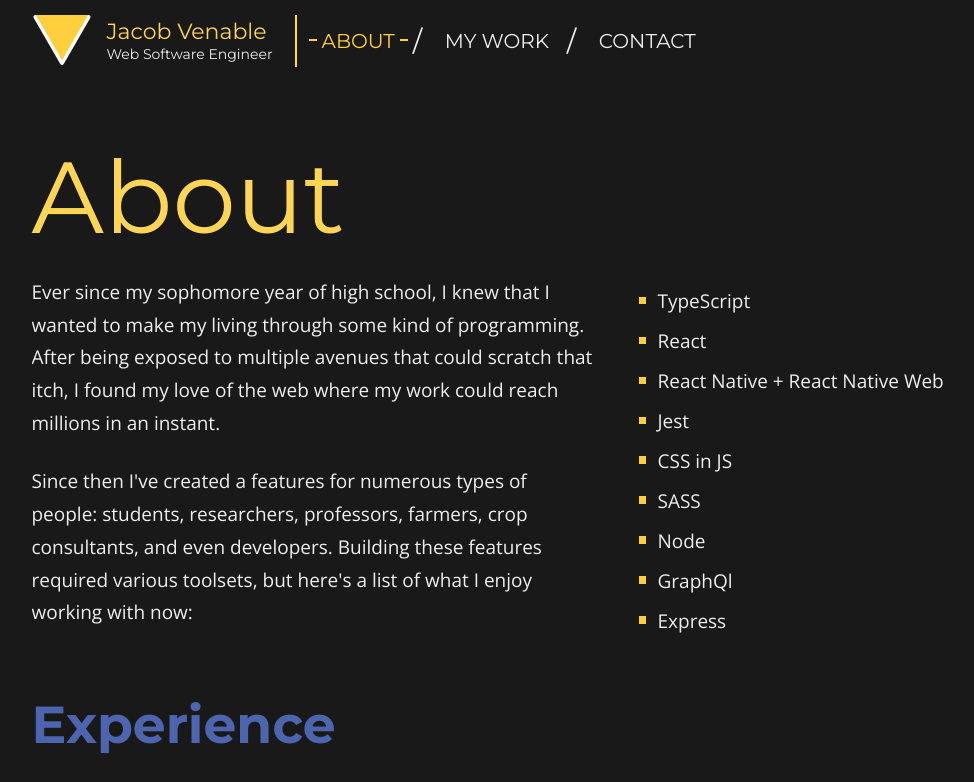
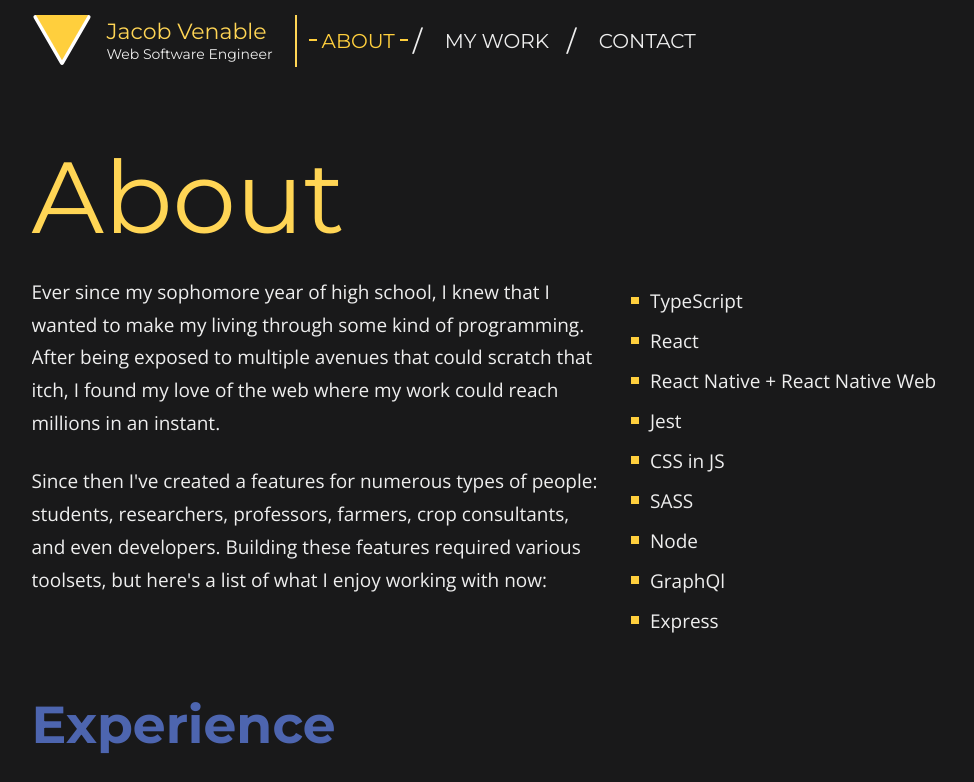
Before and after one commit to jacobvenable/portfolio-nextjs, a Next.js app: page /about in a window 1280 px wide. Shown: the top 782 px of the page, without its empty margins (37-1011 px from the left). Built offline with nearby package versions, Linux system fonts and the light colour scheme.

Commit message:
feat: add responsive direction styles to stack

```diff
--- a/components/Grid/Grid.tsx
+++ b/components/Grid/Grid.tsx
@@ -2,7 +2,7 @@ import classnames from "classnames";
 import { createContext, useContext, useMemo } from "react";
 
 import styles from "./Grid.module.scss";
-import { StackProps } from "components/Stack";
+import { getStackDirectionClassNames, StackProps } from "components/Stack";
 
 type GridContainerProps = Omit<StackProps, "itemProps">;
 type GridContext = Omit<GridContainerProps, "children" | "direction"> & {
@@ -22,10 +22,15 @@ const GridContainer: React.FC<GridContainerProps> = ({
     }),
     [direction, padded]
   );
+  const directionClassNames = useMemo(
+    () => getStackDirectionClassNames(direction),
+    [direction]
+  );
+
   return (
     <GridContext.Provider value={gridContextValue}>
       <div
-        className={classnames(styles.stack, styles[direction], {
+        className={classnames(styles.stack, directionClassNames, {
           [styles.padded]: padded,
         })}
       >
@@ -42,7 +47,7 @@ type GridItemProps = {
   medium?: columnSize;
   tablet?: columnSize;
   mobile?: columnSize;
-}
+};
 const GridItem: React.FC<GridItemProps> = ({
   children,
   large,
@@ -56,12 +61,16 @@ const GridItem: React.FC<GridItemProps> = ({
   const sizeTablet = tablet || sizeMobile;
   const sizeMedium = medium || sizeTablet;
   const sizeLarge = large || sizeMedium;
+  const directionClassNames = useMemo(
+    () => getStackDirectionClassNames(direction),
+    [direction]
+  );
 
   return (
     <div
       className={classnames(
         styles.item,
-        styles[direction],
+        directionClassNames,
         { [styles.padded]: padded },
         styles[`mobile-${sizeMobile}`],
         styles[`tablet-${sizeTablet}`],
--- a/components/Stack/Stack.module.scss
+++ b/components/Stack/Stack.module.scss
@@ -3,11 +3,7 @@
 $gap: px-to-rem(15);
 $gap-padded: $gap * 2;
 
-.stack {
-  display: flex;
-  flex-wrap: wrap;
-
-  &.horizontal {
+@mixin stack-horizontal {
   flex-direction: row;
   margin: 0 ($gap * -1 / 2);
 
@@ -16,15 +12,28 @@ $gap-padded: $gap * 2;
   }
 }
 
-  &.vertical {
+@mixin stack-vertical {
   flex-direction: column;
+}
+
+.stack {
+  display: flex;
+  flex-wrap: wrap;
+
+  @each $mqKey, $mq in $mqs {
+    @media #{$mq} {
+      &.#{$mqKey}-horizontal {
+        @include stack-horizontal;
+      }
+
+      &.#{$mqKey}-vertical {
+        @include stack-vertical;
+      }
+    }
   }
 }
 
-.item {
-  flex: 0 1 auto;
-
-  &.horizontal {
+@mixin item-horizontal {
   padding: 0 ($gap / 2);
 
   &.padded {
@@ -32,11 +41,26 @@ $gap-padded: $gap * 2;
   }
 }
 
-  &.vertical {
+@mixin item-vertical {
   padding: ($gap / 2) 0;
 
   &.padded {
     padding: ($gap-padded / 2) 0;
   }
 }
+
+.item {
+  flex: 0 1 auto;
+
+  @each $mqKey, $mq in $mqs {
+    @media #{$mq} {
+      &.#{$mqKey}-horizontal {
+        @include item-horizontal;
       }
+
+      &.#{$mqKey}-vertical {
+        @include item-vertical;
+      }
+    }
+  }
+}
--- a/components/Stack/Stack.tsx
+++ b/components/Stack/Stack.tsx
@@ -1,24 +1,58 @@
 import classnames from "classnames";
-import { Children } from "react";
+import { Children, useMemo } from "react";
 
 import styles from "./Stack.module.scss";
 
+type ScreenSize = "mobile" | "tablet" | "medium" | "large";
+type Direction = "horizontal" | "vertical";
+type DirectionByScreenSize = Partial<Record<ScreenSize, Direction>>;
+type DirectionProp = Direction | DirectionByScreenSize;
+
 export type StackProps = {
   children: React.ReactNode;
-  direction?: "horizontal" | "vertical";
+  direction?: DirectionProp;
   itemProps?: React.HTMLProps<HTMLDivElement>;
   padded?: boolean;
 };
 
+const DEFAULT_DIRECTION = "horizontal";
+
+export const getStackDirectionClassNames = (direction: DirectionProp) => {
+  if (typeof direction === "string") {
+    return [
+      styles[`mobile-${direction}`],
+      styles[`tablet-${direction}`],
+      styles[`medium-${direction}`],
+      styles[`large-${direction}`],
+    ];
+  }
+
+  const mobileDirection = direction.mobile || DEFAULT_DIRECTION;
+  const tabletDirection = direction.tablet || mobileDirection;
+  const mediumDirection = direction.medium || tabletDirection;
+  const largeDirection = direction.large || mediumDirection;
+  return [
+    styles[`mobile-${mobileDirection}`],
+    styles[`tablet-${tabletDirection}`],
+    styles[`medium-${mediumDirection}`],
+    styles[`large-${largeDirection}`],
+  ];
+};
+
 const Stack: React.FC<StackProps> = ({
   children,
-  direction = "horizontal",
+  direction = DEFAULT_DIRECTION,
   itemProps: { className: itemClassName = "", ...itemProps } = {},
   padded,
 }) => {
+  const directionClassNames = useMemo(
+    () => getStackDirectionClassNames(direction),
+    [direction]
+  );
+
   return (
     <div
-      className={classnames(styles.stack, styles[direction], {
+      className={classnames(styles.stack, directionClassNames, {
         [styles.padded]: padded,
       })}
     >
@@ -26,7 +60,7 @@ const Stack: React.FC<StackProps> = ({
         <div
           className={classnames(
             styles.item,
-            styles[direction],
+            directionClassNames,
             {
               [styles.padded]: padded,
             },
--- a/theme/_mediaquery.scss
+++ b/theme/_mediaquery.scss
@@ -9,3 +9,4 @@ $mq-medium-max: "(max-width: 74.9375em)";
 $mq-medium: "#{$mq-medium-min} and #{$mq-medium-max}";
 $mq-large: "(min-width: 75em)";
 $mq-large-retina: "(min-width: 75em) and (-webkit-min-device-pixel-ratio: 2) and (min-resolution: 192dpi)";
+$mqs: ("large": $mq-large, "medium": $mq-medium, "tablet": $mq-tablet, "mobile": $mq-mobile);
```
Lines whose indentation alone changed are shown as unchanged.
